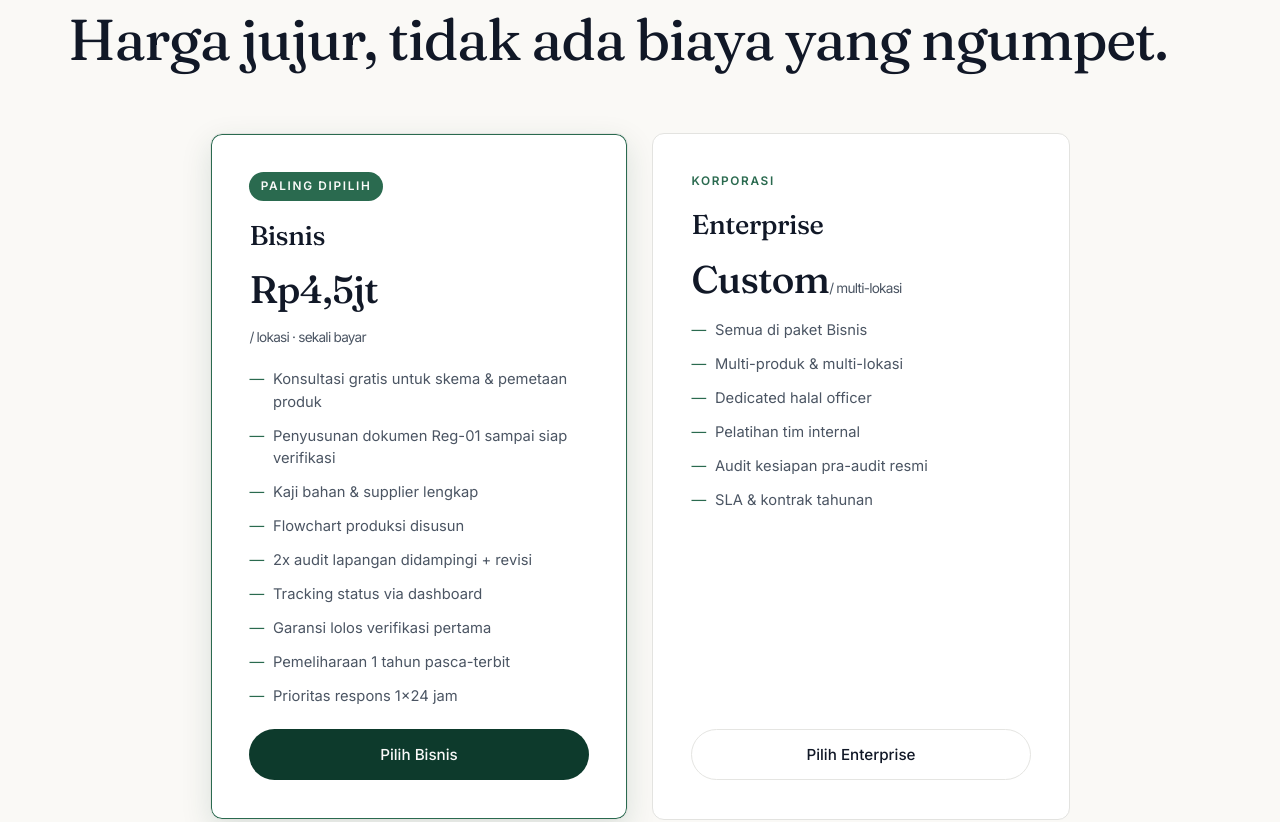
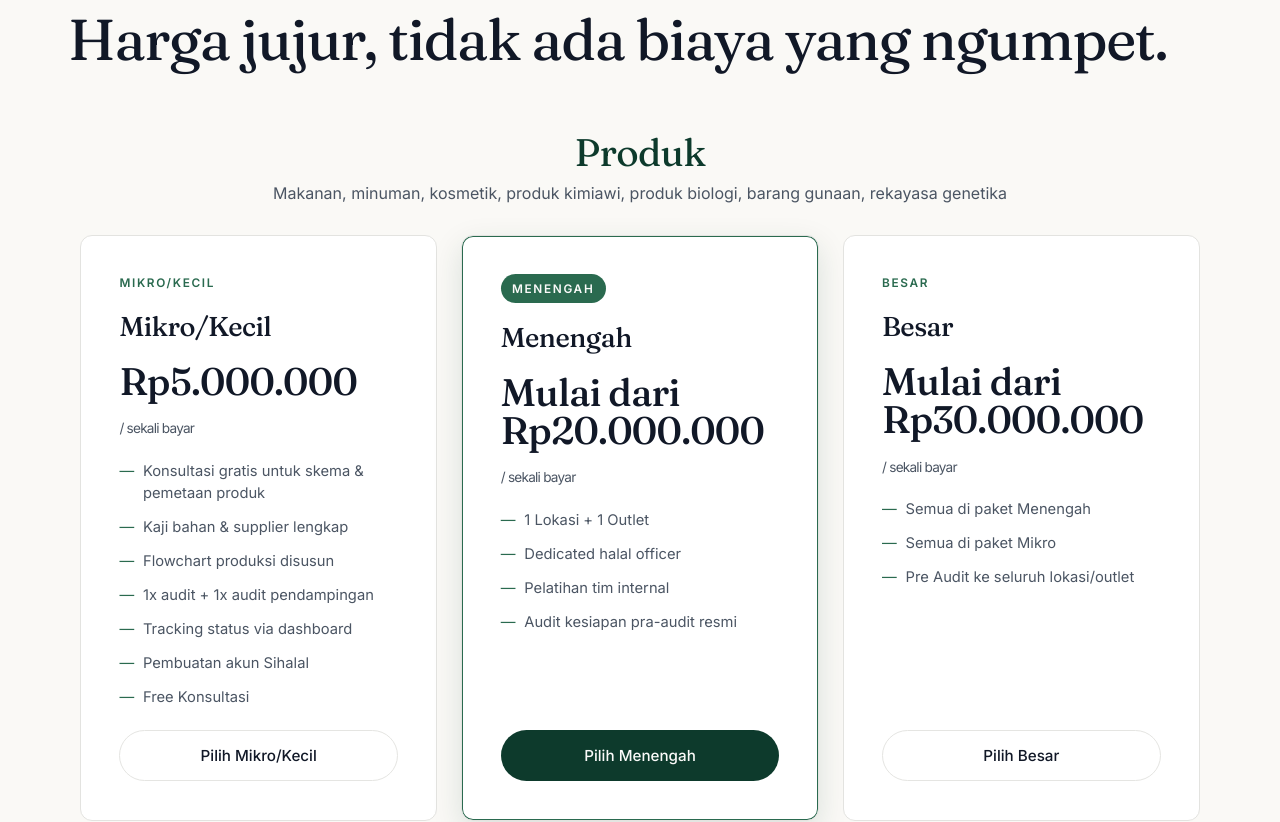
Before and after one commit to naemuenggar/sertifikasihalal, a React (Vite) app: page / in a window 1280 px wide. Shown: the part 4880-5702 px from the top of the page. Built offline with nearby package versions, Linux system fonts and the light colour scheme; no server answers; the database is empty.

Commit message:
feat: update pricing packages

```diff
--- a/src/components/Packages.tsx
+++ b/src/components/Packages.tsx
@@ -1,37 +1,47 @@
 import WaLink from "./WaLink";
 
-const packages = [
-  {
-    lbl: "Paling dipilih",
-    name: "Bisnis",
-    price: "4,5jt",
-    unit: "/ lokasi · sekali bayar",
-    feat: true,
-    feats: [
+const packageFeatures = {
+  micro: [
     "Konsultasi gratis untuk skema & pemetaan produk",
-      "Penyusunan dokumen Reg-01 sampai siap verifikasi",
     "Kaji bahan & supplier lengkap",
     "Flowchart produksi disusun",
-      "2x audit lapangan didampingi + revisi",
+    "1x audit + 1x audit pendampingan",
     "Tracking status via dashboard",
-      "Garansi lolos verifikasi pertama",
-      "Pemeliharaan 1 tahun pasca-terbit",
-      "Prioritas respons 1×24 jam",
+    "Pembuatan akun Sihalal",
+    "Free Konsultasi",
+  ],
+  medium: [
+    "1 Lokasi + 1 Outlet",
+    "Dedicated halal officer",
+    "Pelatihan tim internal",
+    "Audit kesiapan pra-audit resmi",
+  ],
+  large: [
+    "Semua di paket Menengah",
+    "Semua di paket Mikro",
+    "Pre Audit ke seluruh lokasi/outlet",
+  ],
+} as const;
+
+const categories = [
+  {
+    name: "Produk",
+    description:
+      "Makanan, minuman, kosmetik, produk kimiawi, produk biologi, barang gunaan, rekayasa genetika",
+    packages: [
+      { lbl: "Mikro/Kecil", name: "Mikro/Kecil", price: "Rp5.000.000", unit: "/ sekali bayar", feat: false, feats: packageFeatures.micro },
+      { lbl: "Menengah", name: "Menengah", price: "Mulai dari Rp20.000.000", unit: "/ sekali bayar", feat: true, feats: packageFeatures.medium },
+      { lbl: "Besar", name: "Besar", price: "Mulai dari Rp30.000.000", unit: "/ sekali bayar", feat: false, feats: packageFeatures.large },
     ],
   },
   {
-    lbl: "Korporasi",
-    name: "Enterprise",
-    price: "Custom",
-    unit: "/ multi-lokasi",
-    feat: false,
-    feats: [
-      "Semua di paket Bisnis",
-      "Multi-produk & multi-lokasi",
-      "Dedicated halal officer",
-      "Pelatihan tim internal",
-      "Audit kesiapan pra-audit resmi",
-      "SLA & kontrak tahunan",
+    name: "Jasa",
+    description:
+      "Penyembelihan, pendistribusian, penyimpanan, pengolahan, pengemasan, penyajian, penjualan",
+    packages: [
+      { lbl: "Mikro/Kecil", name: "Mikro/Kecil", price: "Mulai dari Rp8.000.000", unit: "/ sekali bayar", feat: false, feats: packageFeatures.micro },
+      { lbl: "Menengah", name: "Menengah", price: "Mulai dari Rp25.000.000", unit: "/ sekali bayar", feat: true, feats: packageFeatures.medium },
+      { lbl: "Besar", name: "Besar", price: "Mulai dari Rp33.000.000", unit: "/ sekali bayar", feat: false, feats: packageFeatures.large },
     ],
   },
 ];
@@ -49,14 +59,20 @@ export default function Packages() {
           </div>
         </div>
 
+        {categories.map((category) => (
+          <div className="pkg-category" key={category.name}>
+            <div className="pkg-category__head">
+              <h3>{category.name}</h3>
+              <p>{category.description}</p>
+            </div>
             <div className="pkg-grid">
-          {packages.map((p) => (
-            <article className={`pkg${p.feat ? " pkg--feat" : ""}`} key={p.name}>
+              {category.packages.map((p) => (
+                <article className={`pkg${p.feat ? " pkg--feat" : ""}`} key={`${category.name}-${p.name}`}>
                   <span className="pkg__lbl">{p.lbl}</span>
                   <h3>{p.name}</h3>
                   <div className="pkg__price">
-                {p.price === "Custom" ? "Custom" : `Rp${p.price}`}
-                {p.price !== "Custom" && <br />}
+                    {p.price}
+                    <br />
                     <small>{p.unit}</small>
                   </div>
                   <ul>
@@ -67,7 +83,7 @@ export default function Packages() {
 
                   <WaLink
                     className={`btn ${p.feat ? "btn--solid" : "btn--ghost"}`}
-                message={`Halo, saya tertarik dengan paket ${p.name}. Boleh minta penjelasannya?`}
+                    message={`Halo, saya tertarik dengan paket ${category.name} ${p.name}. Boleh minta penjelasannya?`}
                   >
                     Pilih {p.name}
                   </WaLink>
@@ -75,6 +91,8 @@ export default function Packages() {
               ))}
             </div>
           </div>
+        ))}
+      </div>
     </section>
   );
 }
--- a/src/styles.css
+++ b/src/styles.css
@@ -1926,11 +1926,27 @@ h3 {
 /* ---------- Packages ---------- */
 .pkg-grid {
   display: grid;
-  grid-template-columns: repeat(2, 1fr);
+  grid-template-columns: repeat(3, 1fr);
   gap: clamp(1rem, 2vw, 1.5rem);
   align-items: stretch;
-  max-width: 860px;
+  max-width: 1120px;
   margin-inline: auto;
+}
+.pkg-category + .pkg-category {
+  margin-top: clamp(3.5rem, 7vw, 6rem);
+}
+.pkg-category__head {
+  max-width: 760px;
+  margin: 0 auto 1.8rem;
+  text-align: center;
+}
+.pkg-category__head h3 {
+  font-size: clamp(1.8rem, 3vw, 2.4rem);
+  color: var(--forest);
+}
+.pkg-category__head p {
+  margin-top: 0.6rem;
+  color: var(--ink-soft);
 }
 .pkg {
   border: 1px solid var(--line);
```
Lines whose indentation alone changed are shown as unchanged.
